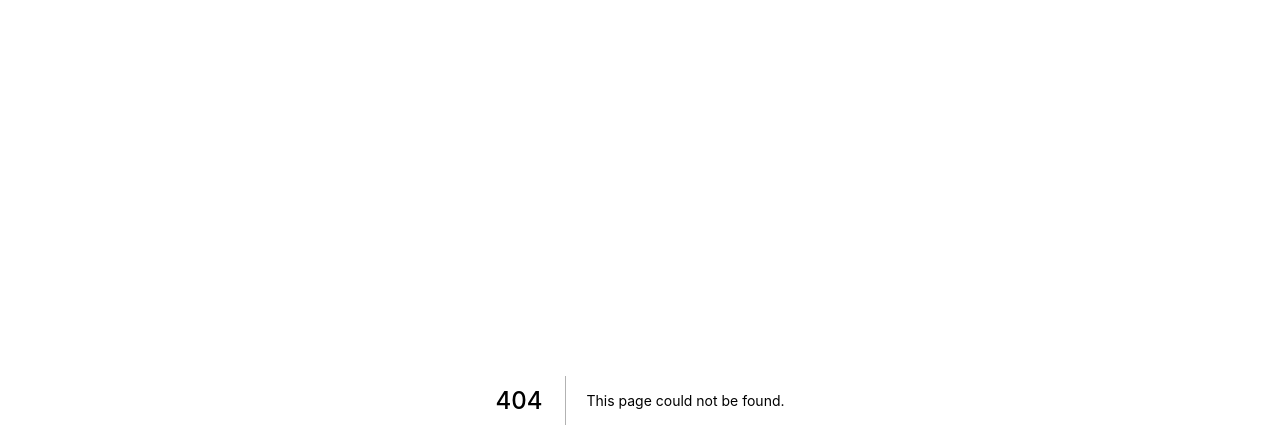
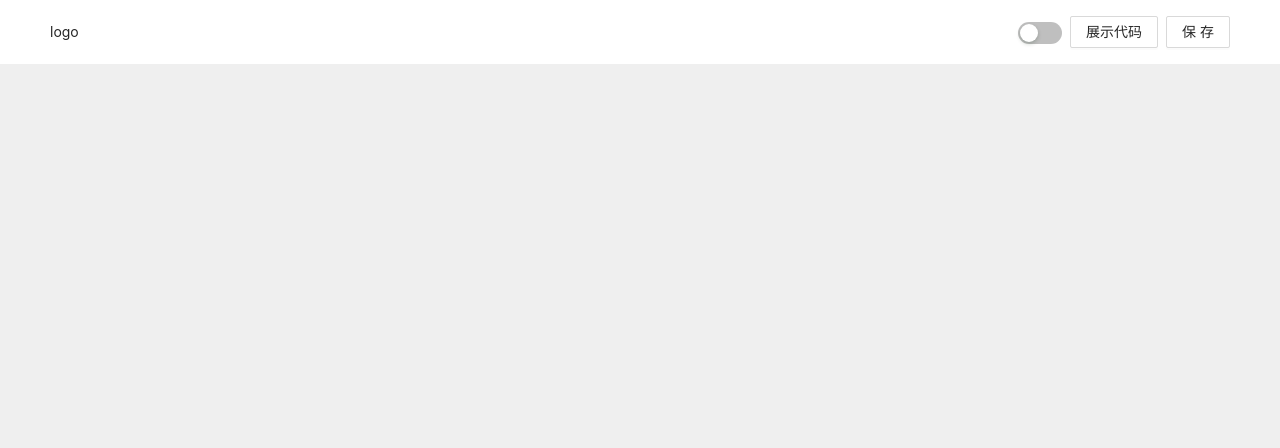
Before and after one commit to liangchaofei/react-lowcode, a Next.js app: page /editor in a window 1280 px wide. Before the commit this address had no page. Shown: the top 448 px of the page. Built offline with nearby package versions, Linux system fonts and the light colour scheme.

Commit message:
feat: init

```diff
--- /dev/null
+++ b/components/editor/Header/Logo/index.tsx
@@ -0,0 +1,10 @@
+import React from 'react';
+
+
+const Logo = () => {
+    return (
+        <div>logo</div>
+    )
+}
+
+export default Logo;
--- /dev/null
+++ b/components/editor/Header/PcMobile/index.tsx
@@ -0,0 +1,9 @@
+import React from 'react';
+import { Switch } from 'antd'
+const PcMobile = () => {
+    return (
+        <Switch />
+    )
+}
+
+export default PcMobile;
--- /dev/null
+++ b/components/editor/Header/SaveCode/index.tsx
@@ -0,0 +1,9 @@
+import React from 'react';
+import { Button } from 'antd'
+const SaveCode = () => {
+    return (
+        <Button>保存</Button>
+    )
+}
+
+export default SaveCode;
--- /dev/null
+++ b/components/editor/Header/ShowCode/index.tsx
@@ -0,0 +1,9 @@
+import React from 'react';
+import { Button } from 'antd'
+const ShowCode = () => {
+    return (
+        <Button>展示代码</Button>
+    )
+}
+
+export default ShowCode;
--- /dev/null
+++ b/components/editor/Header/index.tsx
@@ -0,0 +1,28 @@
+import React from "react";
+import { Layout, Row, Col, Space } from 'antd'
+import Logo from "./Logo";
+import SaveCode from './SaveCode'
+import ShowCode from './ShowCode';
+import PcMobile from './PcMobile';
+
+const { Header } = Layout;
+const HeaderPage = () => {
+    return (
+        <Header style={{background: '#fff'}}>
+            <Row>
+                <Col flex={1}>
+                    <Logo />
+                </Col>
+                <Col>
+                    <Space>
+                        <PcMobile />
+                        <ShowCode />
+                        <SaveCode />
+                    </Space>
+                </Col>
+            </Row>
+
+        </Header>
+    )
+}
+export default HeaderPage;
--- /dev/null
+++ b/components/editor/index.tsx
@@ -0,0 +1,16 @@
+import React from 'react';
+import { HTML5Backend } from 'react-dnd-html5-backend';
+import { DndProvider } from 'react-dnd';
+import Header from './Header';
+
+const Editor = () => {
+    return (
+        <DndProvider backend={HTML5Backend}>
+            <div>
+                <Header />
+            </div>
+        </DndProvider>
+    )
+}
+
+export default Editor;
--- /dev/null
+++ b/pages/editor/index.tsx
@@ -0,0 +1,10 @@
+import dynamic from 'next/dynamic';
+
+const Editor = dynamic(() => import('../../components/editor'), {
+  ssr: false,
+  loading: () => <div className="loader"></div>,
+});
+
+export default function EditorPage() {
+  return <Editor />;
+}
--- a/styles/globals.css
+++ b/styles/globals.css
@@ -1,9 +1,22 @@
+@import "antd/dist/antd.css";
+
 html,
 body {
   padding: 0;
   margin: 0;
-  font-family: -apple-system, BlinkMacSystemFont, Segoe UI, Roboto, Oxygen,
-    Ubuntu, Cantarell, Fira Sans, Droid Sans, Helvetica Neue, sans-serif;
+  background-color: #efefef;
+  font-family:
+    -apple-system,
+    BlinkMacSystemFont,
+    "Segoe UI",
+    Roboto,
+    Oxygen,
+    Ubuntu,
+    Cantarell,
+    "Fira Sans",
+    "Droid Sans",
+    "Helvetica Neue",
+    sans-serif;
 }
 
 a {
@@ -19,6 +32,7 @@ a {
   html {
     color-scheme: dark;
   }
+
   body {
     color: white;
     background: black;
--- a/tsconfig.json
+++ b/tsconfig.json
@@ -13,7 +13,10 @@
     "resolveJsonModule": true,
     "isolatedModules": true,
     "jsx": "preserve",
-    "incremental": true
+    "incremental": true,
+    "baseUrl": ".",
+    "experimentalDecorators": true,
+    "emitDecoratorMetadata": true
   },
   "include": ["next-env.d.ts", "**/*.ts", "**/*.tsx"],
   "exclude": ["node_modules"]
```
Also changed, not shown: package.json (+10 -0 lines), .babelrc (added), .stylelintrc.json (added), 2 other files (tests, documents, lock files or other folders).
